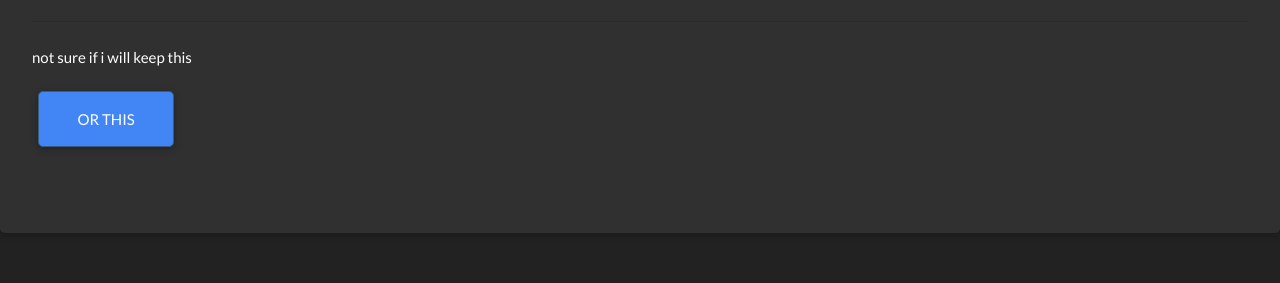
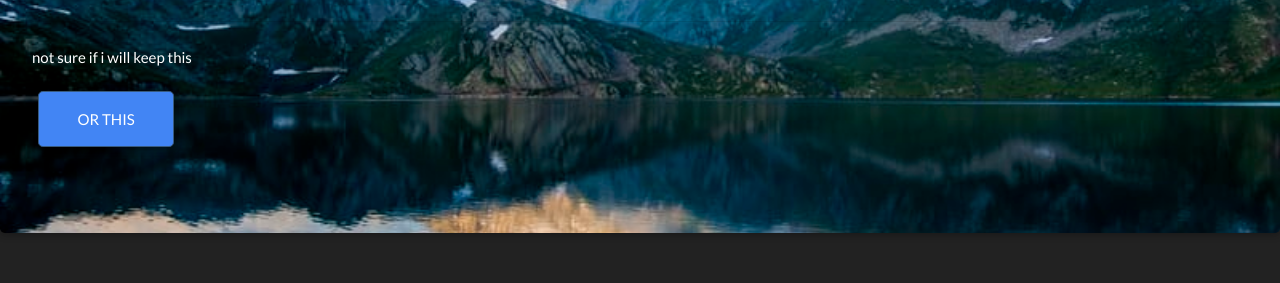
Before and after one commit to shanemarvinmay/shanemarvinmay, a plain HTML site: page index.html in a window 1280 px wide. Shown: the part 260-543 px from the top of the page. Drawn offline with nearby package versions, Linux system fonts and the light colour scheme.

Commit message:
main banner background img

```diff
--- a/index.html
+++ b/index.html
@@ -40,7 +40,15 @@
     </nav>
 
     <!-- main banner -->
-    <div class="jumbotron">
+    <style>
+        .banner{
+            background-image: url('assets/banner_backgrounds/b4.jpeg');
+            background-size:     cover;                      /* <------ */
+            background-repeat:   no-repeat;
+            background-position: center center;
+        }
+    </style>
+    <div class="jumbotron banner">
         <h1 class="display-3">Hey there!</h1>
         <p class="lead">some personal statement that is witty</p>
         <hr class="my-4">
```
Also changed, not shown: assets/banner_backgrounds/b!.jpeg (added), assets/banner_backgrounds/b0.jpeg (added), assets/banner_backgrounds/b1!.jpeg (added), assets/banner_backgrounds/b1.jpeg (added), assets/banner_backgrounds/b2!.jpeg (added), assets/banner_backgrounds/b2.jpeg (added), assets/banner_backgrounds/b3.jpeg (added), assets/banner_backgrounds/b4.jpeg (added), assets/banner_backgrounds/b5.jpeg (added), assets/banner_backgrounds/b6.jpeg (added), assets/banner_backgrounds/b7.jpeg (added), assets/banner_backgrounds/b8.jpeg (added), assets/banner_backgrounds/b9.jpeg (added), assets/icons/social_media_icons/github_icon.png, 1 other file.
